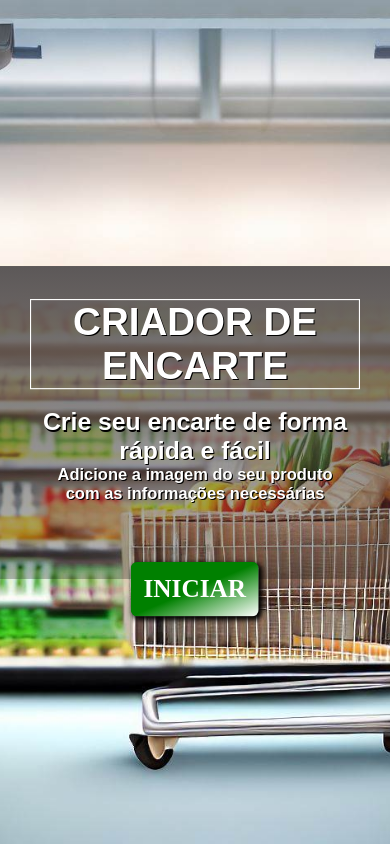
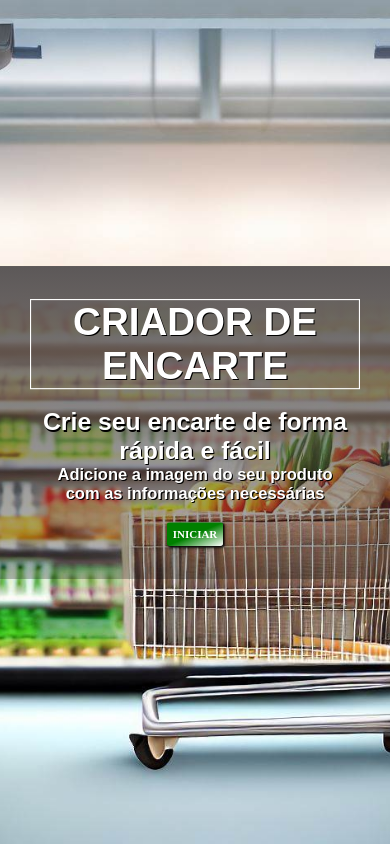
Before and after one commit to robson-magalhaes/Criar_encarte_basico, a PHP site: page / in a window 390 px wide. Run offline with PHP 8.4, Linux system fonts and the light colour scheme.

Commit message:
Atualizar o style.css

```diff
--- a/assets/css/style.css
+++ b/assets/css/style.css
@@ -78,7 +78,4 @@ main{
     .container{
         transform: scale(0.55);
     }
-a{
-transform: translateY(100px) scale(2.3);}
 }
-}
```
